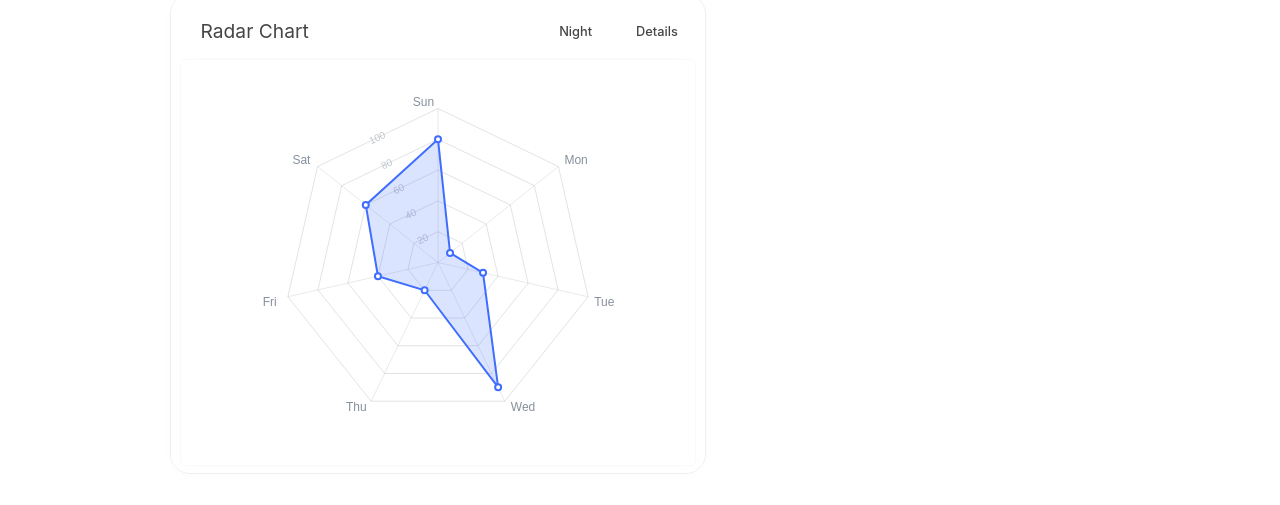
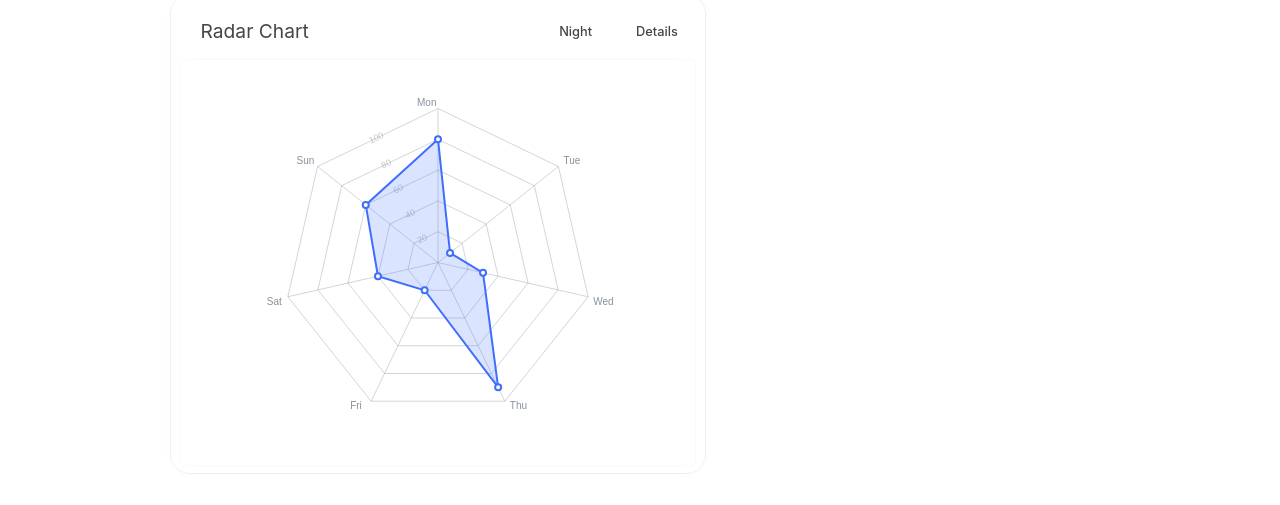
Before and after one commit to Mochalatteee/MoCharts, a Vue app: page /gallery in a window 1280 px wide. Shown: the part 1586-2091 px from the top of the page. Built offline with nearby package versions, Linux system fonts and the light colour scheme.

Commit message:
新增雷达图的hover提示

```diff
--- a/src/components/lineChart.vue
+++ b/src/components/lineChart.vue
@@ -298,7 +298,7 @@ function createTooltip(
   stroke
 ) {
   var tooltip = new Konva.Label({
-    x: points[i].x > 0.5 * ctnWidth ? points[i].x - 10 : points[i].x + 10,
+    x: points[i].x > 0.5 * ctnWidth ? points[i].x - fontSize : points[i].x + fontSize,
     y: points[i].y,
     opacity: 0,
   });
@@ -324,7 +324,7 @@ function createTooltip(
       text: dataLabel[i] + "  \n" + data[i],
       fontSize: fontSize * 1.2,
       lineHeight: 1.2,
-      padding: 5,
+      padding: fontSize * 0.5,
       fill: colors,
     })
   );
--- a/src/components/radarChart.vue
+++ b/src/components/radarChart.vue
@@ -38,15 +38,40 @@ export default {
       default: "day",
     },
   },
+
   setup(props) {
     const container = ref(null);
     let stage = null;
     let layer = null;
+    let extraLayer = null;
 
     const ctnHeight = props.size.height;
     const ctnWidth = props.size.width;
     const colors = props.colors;
     const colorMode = props.colorMode;
+
+    watch(
+      () => props.colorMode,
+      (newValue, oldValue) => {
+        console.log("now: ", newValue);
+        if (newValue === "day") {
+          container.value.style.backgroundColor = "#ffffff";
+        } else {
+          container.value.style.backgroundColor = "#061936";
+        }
+        drawChart(
+          stage,
+          layer,
+          extraLayer,
+          props.data,
+          props.dataLabel,
+          ctnWidth,
+          ctnHeight,
+          colors,
+          newValue
+        );
+      }
+    );
 
     onMounted(() => {
       if (!container.value) return;
@@ -58,24 +83,44 @@ export default {
       });
 
       layer = new Konva.Layer();
-      stage.add(layer);
+      extraLayer = new Konva.Layer();
+      stage.add(layer, extraLayer);
 
-      let data = [];
-      if (props.data.length === props.dataLabel.length) {
-        for (let i = 0; i < props.data.length; i++) {
-          data.push({ value: props.data[i], label: props.dataLabel[i] });
-        }
-      }
-
-      drawChart(layer, data, ctnWidth, ctnHeight, colors);
+      drawChart(
+        stage,
+        layer,
+        extraLayer,
+        props.data,
+        props.dataLabel,
+        ctnWidth,
+        ctnHeight,
+        colors,
+        colorMode
+      );
     });
 
     return { container };
   },
 };
 
-function drawChart(layer, data, ctnWidth, ctnHeight, colors) {
+function drawChart(
+  stage,
+  layer,
+  extraLayer,
+  dataNum,
+  dataLabel,
+  ctnWidth,
+  ctnHeight,
+  colors,
+  colorMode
+) {
   layer.removeChildren();
+  let data = [];
+  if (dataNum.length === dataLabel.length) {
+    for (let i = 0; i < dataNum.length; i++) {
+      data.push({ value: dataNum[i], label: dataLabel[i] });
+    }
+  }
 
   const radius = Math.min(ctnWidth * 0.4, ctnHeight * 0.4); // 雷达图的半径
   const center = { x: ctnWidth / 2, y: ctnHeight / 2 }; // 雷达图的中心点坐标
@@ -83,8 +128,11 @@ function drawChart(layer, data, ctnWidth, ctnHeight, colors) {
   // 绘制雷达图的背景网格线
   const numSides = data.length;
   const angle = (2 * Math.PI) / numSides;
-  const loop = 5;
+  const loop = Math.min(Math.max(Math.floor(ctnHeight * 0.01) + 1, 5), 10);
+  const fontSize = calculateFontSize(ctnWidth, ctnHeight);
+  const stroke = Math.round(Math.min(ctnHeight, ctnWidth) * 0.004);
   const groupRadar = new Konva.Group();
+  const groupHint = new Konva.Group();
 
   for (let j = 0; j < loop; j++) {
     for (let i = 0; i < numSides; i++) {
@@ -99,12 +147,13 @@ function drawChart(layer, data, ctnWidth, ctnHeight, colors) {
           center.y +
             radius * (1 - j / loop) * Math.sin((i + 1) * angle - Math.PI / 2),
         ],
-        stroke: "#86909C" + "80",
-        strokeWidth: 0.5,
+        stroke: colorMode === "day" ? "#86909C" + "60" : "#D5D5D680",
+        strokeWidth: stroke * 0.5,
         // dash: [5,5]
       });
       layer.add(line);
     }
+
     const num = data.length - 1;
     const x1 =
       center.x + radius * (1 - j / loop) * Math.cos(num * angle - Math.PI / 2);
@@ -124,11 +173,11 @@ function drawChart(layer, data, ctnWidth, ctnHeight, colors) {
       .toLocaleString();
 
     const text = new Konva.Text({
-      x: centerX - 10,
+      x: centerX - fontSize,
       y: centerY,
       text: value,
-      fontSize: 10,
-      fill: "#86909C" + "80",
+      fontSize: fontSize * 0.9,
+      fill: colorMode === "day" ? "#86909C" + "80" : "#D5D5D680",
     });
 
     // 计算线段的角度并设置文本的旋转角度
@@ -141,31 +190,26 @@ function drawChart(layer, data, ctnWidth, ctnHeight, colors) {
   }
 
   for (let i = 0; i < numSides; i++) {
-    let x = center.x + radius * Math.cos((i + 1) * angle - Math.PI / 2);
-    let y = center.y + radius * Math.sin((i + 1) * angle - Math.PI / 2)
+    let x = center.x + radius * Math.cos((i ) * angle - Math.PI / 2);
+    let y = center.y + radius * Math.sin((i ) * angle - Math.PI / 2);
     const line = new Konva.Line({
-      points: [
-        center.x,
-        center.y,
-        x,
-        y,
-      ],
-      stroke: "#86909C" + "60",
-      strokeWidth: 0.5,
+      points: [center.x, center.y, x, y],
+      stroke: colorMode === "day" ? "#86909C" + "60" : "#D5D5D6CC",
+      strokeWidth: 0.5 * stroke,
       // dash: [5,5]
     });
 
-    const fontSize = 12;
-
     const text = new Konva.Text({
-        x: x > 0.5 * ctnWidth ? x  + 0.5 * fontSize: x - data[i].label.length * 0.7 * fontSize,
-        y: y > 0.5 * ctnHeight ? y : y - fontSize,
-        text: data[i].label,
-        align: x > 0.5 * ctnWidth ? 'left': 'right',
-        // width: 0.1 * Math.min(ctnHeight,ctnWidth),
-        fontSize: fontSize,
-        fill:  "#86909C",
-    })
+      x:
+        x > 0.5 * ctnWidth
+          ? x + 0.5 * fontSize
+          : x - data[i].label.length * 0.7 * fontSize,
+      y: y > 0.5 * ctnHeight ? y : y - fontSize,
+      text: data[i].label,
+      align: x > 0.5 * ctnWidth ? "left" : "right",
+      fontSize: fontSize,
+      fill: colorMode === "day" ? "#86909C" : "#D5D5D6CC",
+    });
 
     layer.add(line, text);
   }
@@ -181,10 +225,11 @@ function drawChart(layer, data, ctnWidth, ctnHeight, colors) {
       })
       .flat(),
     stroke: colors,
-    strokeWidth: 2,
+    strokeWidth: stroke,
     closed: true,
-    fill: colors + "30",
+    fill: colorMode === "day" ? colors + "30" : colors + "60",
   });
+
   groupRadar.add(dataLine);
 
   // 绘制雷达图的数据点
@@ -195,16 +240,95 @@ function drawChart(layer, data, ctnWidth, ctnHeight, colors) {
     const circle = new Konva.Circle({
       x: x,
       y: y,
-      radius: 3,
+      radius: 1.5 * stroke,
       fill: "white",
       stroke: colors,
-      strokeWidth: 2,
+      strokeWidth: stroke,
       name: point.label, // 设置名称
     });
     groupRadar.add(circle);
+
+    const tooltip = new Konva.Label({
+      x: x > 0.5 * ctnWidth ? x + fontSize : x - fontSize,
+      y: y,
+      opacity: 0,
+    });
+
+    tooltip.add(
+      new Konva.Tag({
+        fill: "#ffffff",
+        pointerDirection: x > 0.5 * ctnWidth ? "left" : "right",
+        pointerWidth: 0.01 * ctnWidth,
+        pointerHeight: 0.01 * ctnWidth,
+        cornerRadius: 0.01 * ctnWidth,
+        lineJoin: "round",
+        stroke: colors,
+        strokeWidth: 0.5 * stroke,
+        shadowColor: colors,
+        shadowBlur: 0.01 * ctnWidth,
+        shadowOpacity: 0.1,
+      })
+    );
+
+    tooltip.add(
+      new Konva.Text({
+        text: point.label + "  \n" + (point.value * 100).toFixed(1) + "%",
+        fontSize: fontSize * 1.2,
+        lineHeight: 1.2,
+        padding: fontSize * 0.5,
+        fill: colors,
+      })
+    );
+
+    // 监听舞台的鼠标移动事件
+    stage.on('mousemove', () => {
+    const mouseX = stage.getPointerPosition().x;
+    const mouseY = stage.getPointerPosition().y;
+
+    // 计算鼠标位置相对于雷达图中心的偏移量
+    const offsetX = mouseX - center.x;
+    const offsetY = -(mouseY - center.y);
+
+    // 计算鼠标位置相对于雷达图中心的极坐标
+    const r = Math.sqrt(offsetX * offsetX + offsetY * offsetY);
+    let a = Math.atan2(offsetX, offsetY);
+    if (a < 0) {
+        a += 2 * Math.PI; // 转换为 0 到 2π 的角度
+    }
+
+    let startAngle =  ( index ) * angle - 0.5 * angle;
+    let endAngle = startAngle + angle;
+    // console.log((a* (180 / Math.PI)).toFixed(1), (startAngle * 180 / Math.PI).toFixed(1), (endAngle * 180 / Math.PI).toFixed(1));
+
+    // 判断鼠标位置是否在扇形范围内
+    const isInSector = a >= startAngle && a <= endAngle && r <= radius;
+    if(isInSector){
+        tooltip.to({
+            opacity: 0.8,
+            duration: 0.1,
+        })
+    } else {
+        tooltip.to({
+            opacity: 0,
+            duration: 0.1,
+        })
+    }
+
+    });
+
+    stage.on('mouseleave', ()=>{
+        tooltip.to({
+            opacity: 0,
+            duration: 0.1,
+        })
+    })
+
+    groupHint.add(tooltip);
+
   });
 
   layer.add(groupRadar);
+  extraLayer.add(groupHint);
 
   const anim = new Konva.Animation((frame) => {
     const elapsed = frame.time;
@@ -256,4 +380,8 @@ function drawChart(layer, data, ctnWidth, ctnHeight, colors) {
 
   layer.draw();
 }
+
+function calculateFontSize(ctnWidth, ctnHeight) {
+  return Math.ceil(Math.min(ctnWidth, ctnHeight) / 40);
+}
 </script>
```
